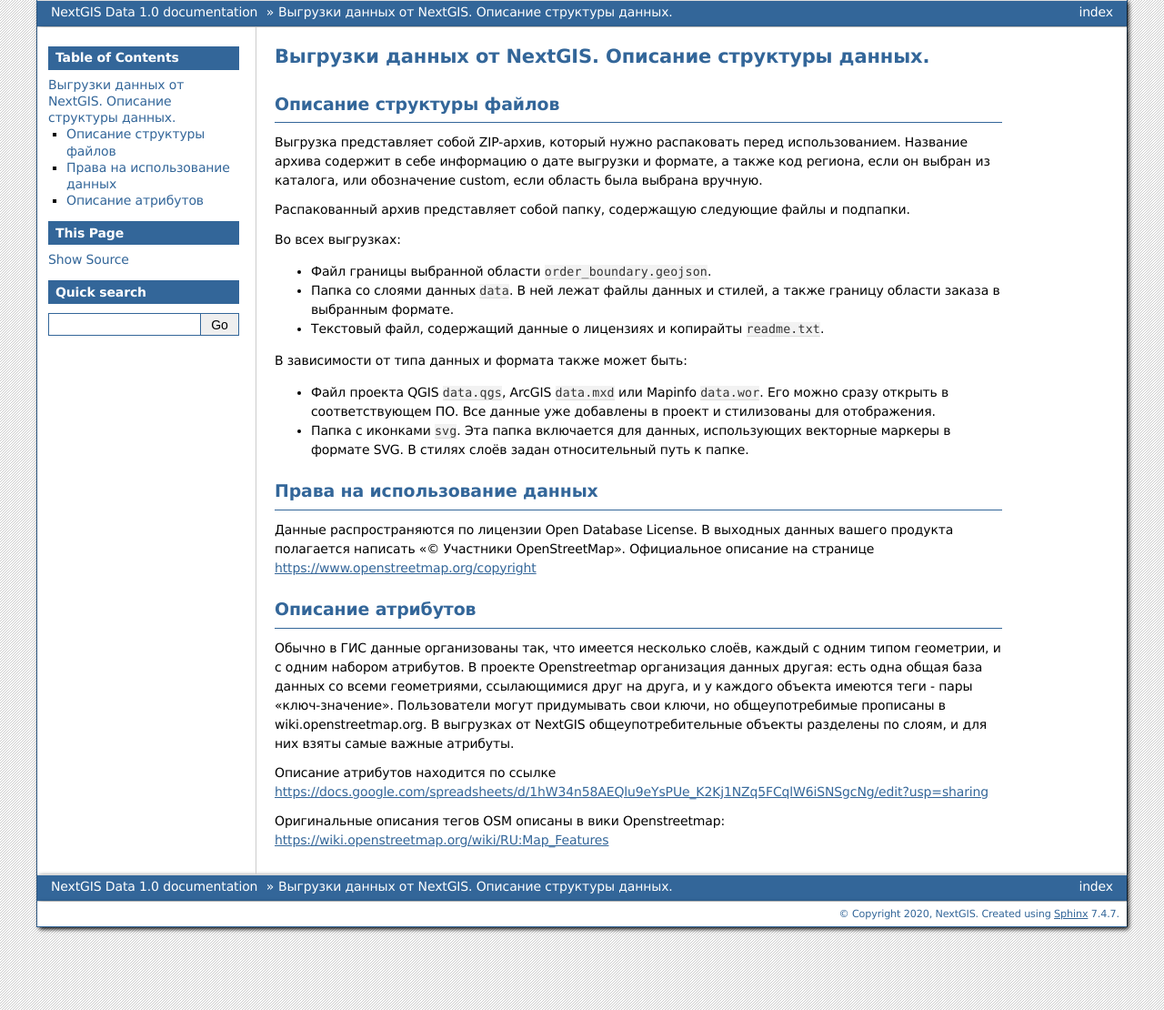
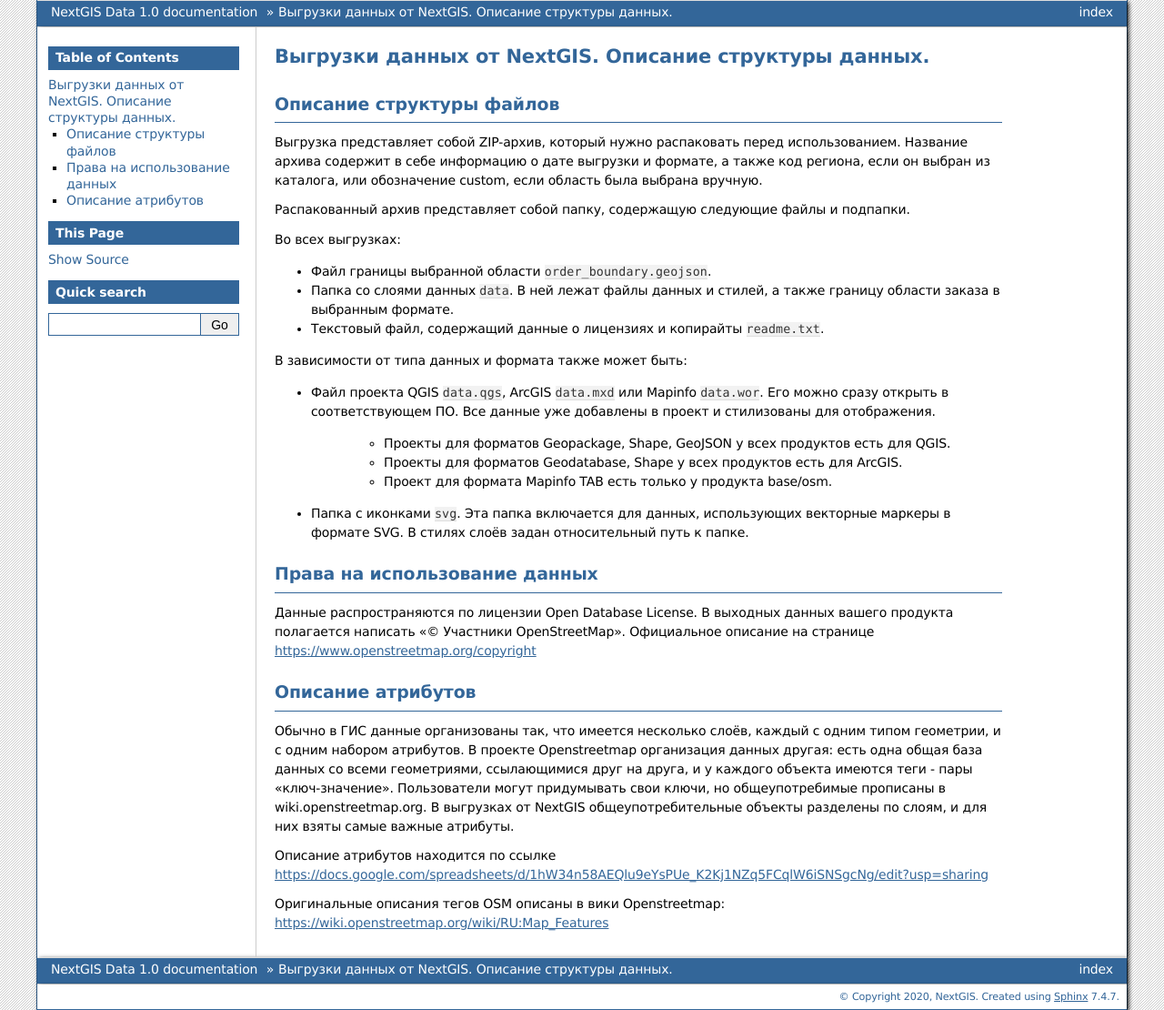
Before and after one commit to nextgis/docs_data, a Sphinx documentation site: the page built from source/extracts.rst, in a window 1280 px wide. Shown: the whole page at 91% size. Built offline with Sphinx 7.4.7, drawn with Linux system fonts in a browser that asks for light colours; formulas are drawn with MathJax 3; pages that are not in the unit, such as notebooks, are missing from menus.

Commit message:
Update extracts.rst
Project info

```diff
--- a/source/extracts.rst
+++ b/source/extracts.rst
@@ -20,6 +20,10 @@
 
 * Файл проекта QGIS ``data.qgs``, ArcGIS ``data.mxd`` или Mapinfо ``data.wor``. Его можно сразу открыть в соответствующем ПО. Все данные уже добавлены в проект и стилизованы для отображения.
 
+    - Проекты для форматов Geopackage, Shape, GeoJSON у всех продуктов есть для QGIS.
+    - Проекты для форматов Geodatabase, Shape у всех продуктов есть для ArcGIS.
+    - Проект для формата Mapinfo TAB есть только у продукта base/osm.
+
 * Папка с иконками ``svg``. Эта папка включается для данных, использующих векторные маркеры в формате SVG. В стилях слоёв задан относительный путь к папке.
 
 
```
